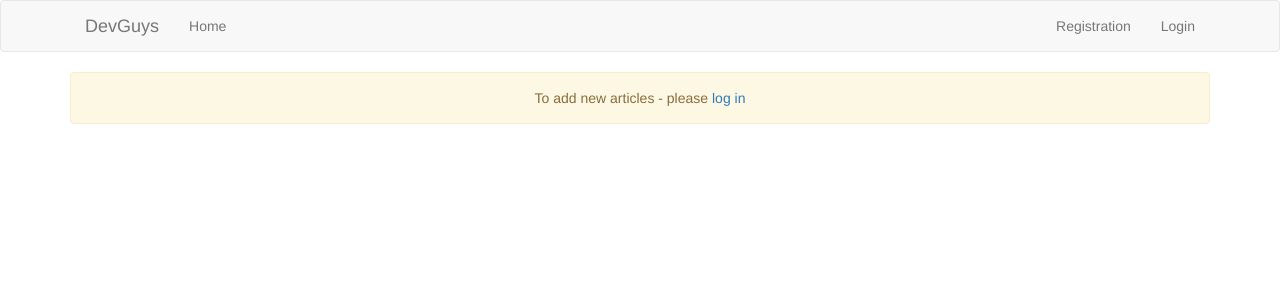
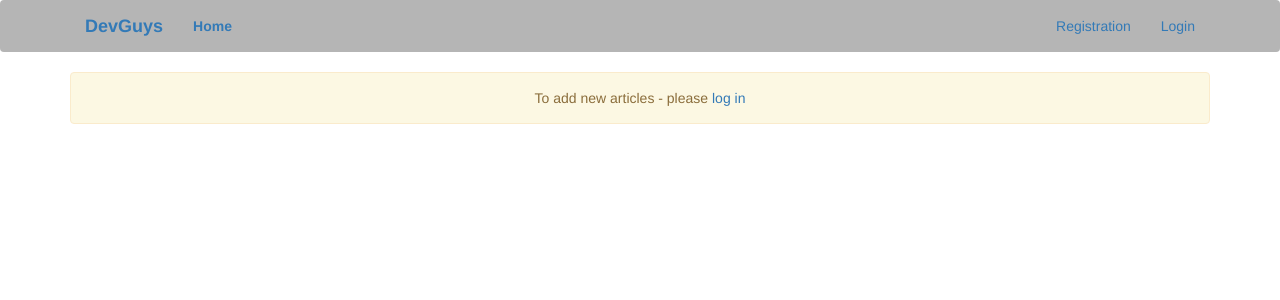
Before and after one commit to DevGuysPy/DjangoBlog, a Django app: page /new/ in a window 1280 px wide. Shown: the top 300 px of the page. Run offline with Django 3.2, Linux system fonts and the light colour scheme; some libraries are stand-ins or nearby versions.

Commit message:
Changed color of navbar

```diff
--- a/static/css/style.css
+++ b/static/css/style.css
@@ -13,3 +13,7 @@
 .margin-for-likes {
 	float: right;
 }
+.navbar {
+	background-color: #B5B5B5;
+	color: #000000;
+}
--- a/templates/new_article.html
+++ b/templates/new_article.html
@@ -10,7 +10,7 @@
 </head>
 
 <body>
-    <nav class="navbar navbar-default">
+    <nav class="navbar navbar">
         <div class="container">
             <div class="navbar-header">
                 <button type="button" class="navbar-toggle collapsed" data-toggle="collapse" data-target="#navbar" aria-expanded="false" aria-controls="navbar">
@@ -19,18 +19,18 @@
                     <span class="icon-bar"></span>
                     <span class="icon-bar"></span>
                 </button>
-                <a style="margin-left: 0px;" class="navbar-brand">DevGuys</a>
+                <a style="margin-left: 0px;" class="navbar-brand"><strong>DevGuys</strong></a>
             </div>
             <div id="navbar" class="navbar-collapse collapse">
                 <ul class="nav navbar-nav">
-                    <li><a href="/">Home</a></li>
+                    <li><a href="/"><strong>Home</strong></a></li>
                     {% if user.is_authenticated %}
-                        <li class="active"><a href="../new/">Create new article</a></li>
+                        <li class="active"><a href="../new/"><strong>Create new article</strong></a></li>
                     {% endif %}
                 </ul>
                 <ul class="nav navbar-nav navbar-right">
                     {% if user.is_authenticated %}
-                        <li><a href="../logout/">Logout</a></li>
+                        <li><a href="../logout/"><strong>Logout</strong></a></li>
                     {% else %}
                         <li><a href="../registration/">Registration</a></li>
                         <li><a href="../login/">Login</a></li>
```
